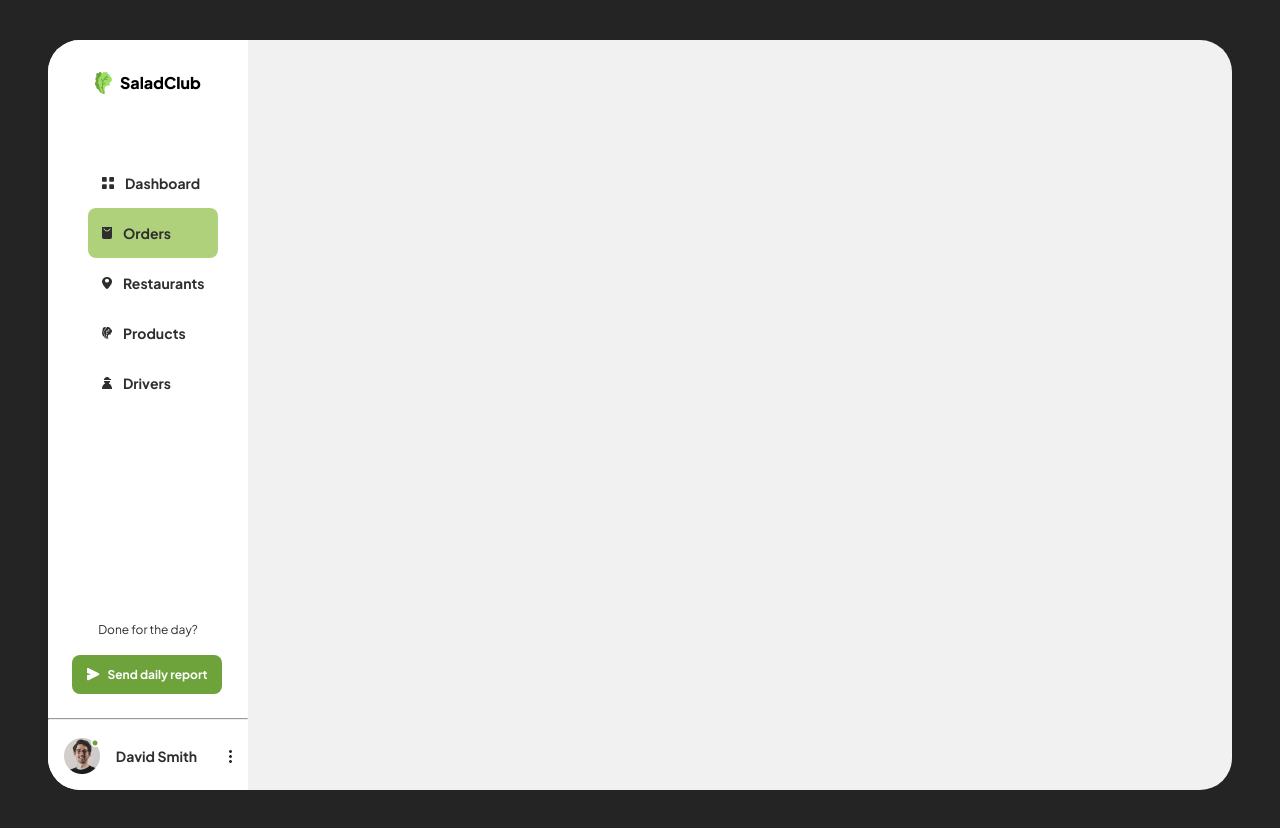
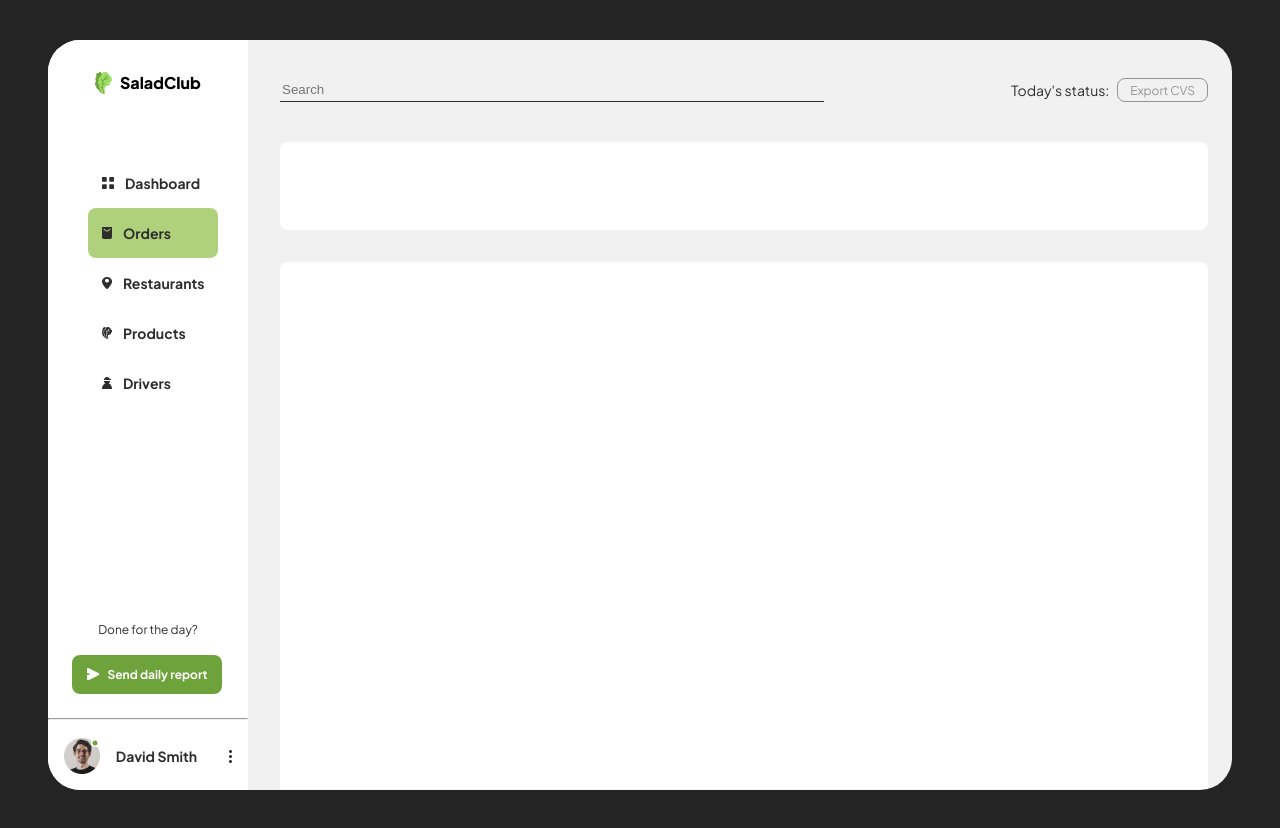
Before and after one commit to Vytamyn/SaladClub, a React (Vite) app: page /orders in a window 1280 px wide. Built offline with nearby package versions, Linux system fonts and the light colour scheme.

Commit message:
working on orders table

```diff
--- a/src/App.jsx
+++ b/src/App.jsx
@@ -3,7 +3,7 @@ import "./App.css";
 import { BrowserRouter as Router, Route, Routes } from "react-router-dom";
 import Dashboard from "./dashboard/dashboard.jsx";
 import Login from "./login/Login.jsx";
-import OrdersPage from "./ordersPage/ordersPage.jsx";
+import OrdersPage from "./ordersPage/OrdersPage.jsx";
 import RestaurantsPage from "./RestaurantsPage/RestaurantsPage.jsx";
 import ProductsPage from "./ProductsPage/ProductsPage.jsx";
 import DriversPage from "./DriversPage/DriversPage.jsx";
--- a/src/ordersPage/ordersPage.css
+++ b/src/ordersPage/ordersPage.css
@@ -0,0 +1,28 @@
+.top-bar {
+    display: flex;
+    width: 100%;
+    margin: 30px 0px 32px 32px;
+    justify-content: space-between;
+    height: 40px;
+    align-items: center;
+}
+
+.orders-info {
+    display: flex;
+    margin-left: 32px;
+    width: 928px;
+    height: 88px;
+    background-color: white;
+    border-radius: 8px;
+}
+
+.orders-table {
+    display: flex;
+    width: 928px;
+    height: 527px;
+    background-color: white;
+    margin-left: 32px;
+    margin-top: 32px;
+    border-top-left-radius: 8px;
+    border-top-right-radius: 8px;
+}
--- a/src/ordersPage/ordersPage.jsx
+++ b/src/ordersPage/ordersPage.jsx
@@ -1,11 +1,28 @@
 import React from "react";
 import "./ordersPage.css";
 import Sidebar from "../assets/sidebar";
+import SearchBar from "../assets/searchBar";
+import "../assets/searchBar.css";
+import ongoingIcon from "../img/ongoingIcon.png";
+import deliveredIcon from "../img/deliveredIcon.png";
+import ordersIcon from "../img/ordersIcon.png";
+import data from "../assets/data";
 
 function OrdersPage() {
   return (
     <div className="main-frame">
       <Sidebar />
+      <div>
+        <div className="top-bar">
+          <SearchBar />
+          <div className="todays-status">
+            <p className="status">Today's status:</p>
+            <button className="button-bordered">Export CVS</button>
+          </div>
+        </div>
+        <div className="orders-info"></div>
+        <div className="orders-table"></div>
+      </div>
     </div>
   );
 }
```
